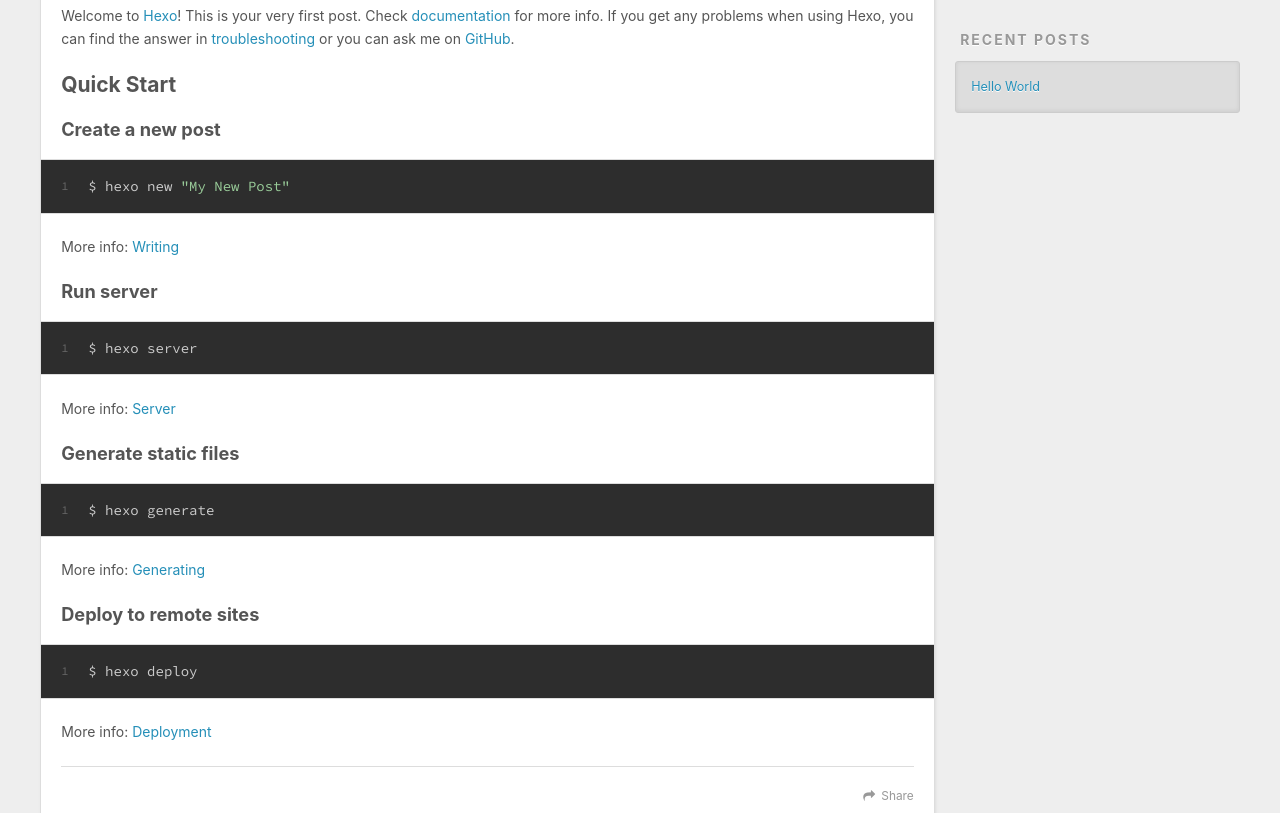
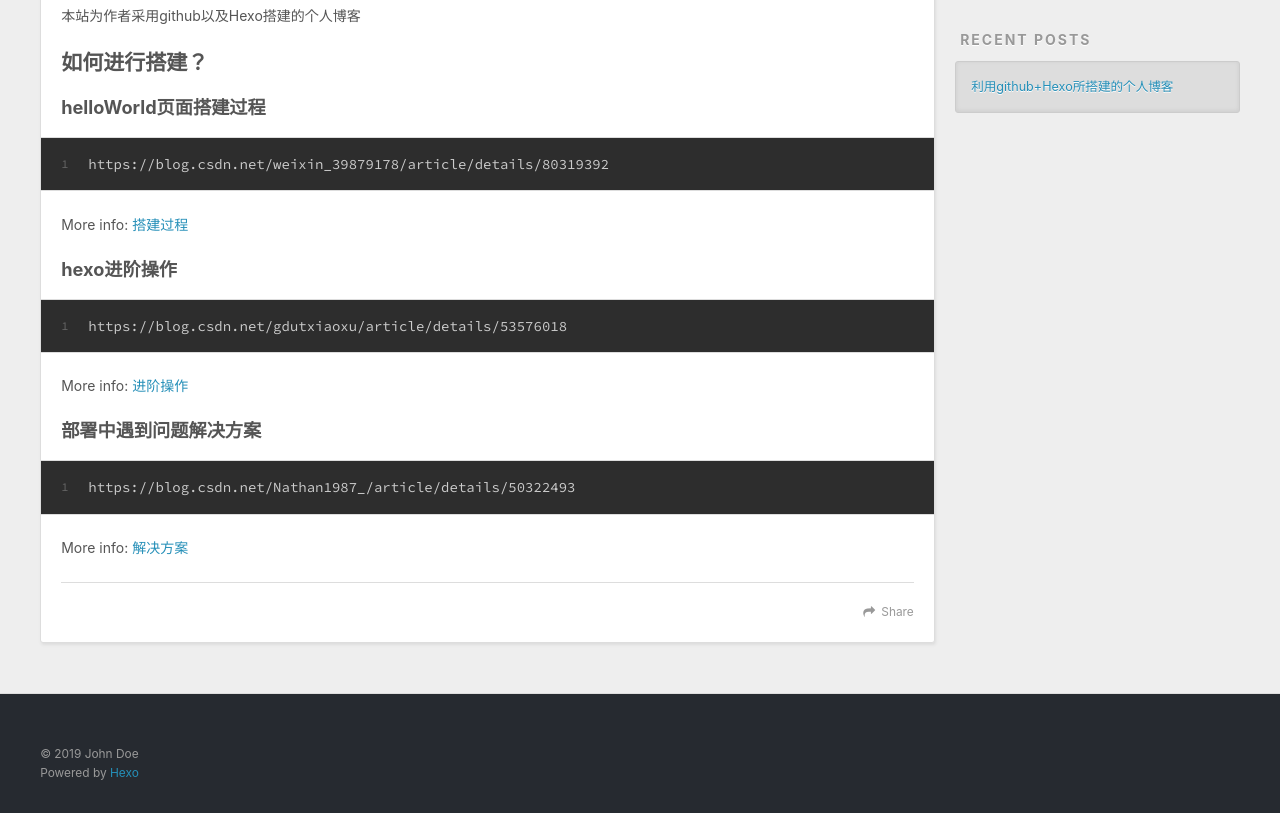
Before and after one commit to iyangpengyu/iyangpengyu, a plain HTML site: page 2019/02/12/hello-world/index.html in a window 1280 px wide. Shown: the part 448-1261 px from the top of the page. Drawn offline with nearby package versions, Linux system fonts and the light colour scheme.

Commit message:
Site updated: 2019-02-12 17:57:19

```diff
--- a/2019/02/12/hello-world/index.html
+++ b/2019/02/12/hello-world/index.html
@@ -5,19 +5,19 @@
 
 
 
-  <title>Hello World | Hexo</title>
+  <title>利用github+Hexo所搭建的个人博客 | Hexo</title>
   <meta name="viewport" content="width=device-width, initial-scale=1, maximum-scale=1">
-  <meta name="description" content="Welcome to Hexo! This is your very first post. Check documentation for more info. If you get any problems when using Hexo, you can find the answer in troubleshooting or you can ask me on GitHub. Quick">
+  <meta name="description" content="本站为作者采用github以及Hexo搭建的个人博客 如何进行搭建？helloWorld页面搭建过程1https://blog.csdn.net/weixin_39879178/article/details/80319392 More info: 搭建过程 hexo进阶操作1https://blog.csdn.net/gdutxiaoxu/article/details/53576018 Mor">
 <meta property="og:type" content="article">
-<meta property="og:title" content="Hello World">
+<meta property="og:title" content="利用github+Hexo所搭建的个人博客">
 <meta property="og:url" content="http://yoursite.com/2019/02/12/hello-world/index.html">
 <meta property="og:site_name" content="Hexo">
-<meta property="og:description" content="Welcome to Hexo! This is your very first post. Check documentation for more info. If you get any problems when using Hexo, you can find the answer in troubleshooting or you can ask me on GitHub. Quick">
+<meta property="og:description" content="本站为作者采用github以及Hexo搭建的个人博客 如何进行搭建？helloWorld页面搭建过程1https://blog.csdn.net/weixin_39879178/article/details/80319392 More info: 搭建过程 hexo进阶操作1https://blog.csdn.net/gdutxiaoxu/article/details/53576018 Mor">
 <meta property="og:locale" content="default">
-<meta property="og:updated_time" content="2019-02-12T08:31:37.509Z">
+<meta property="og:updated_time" content="2019-02-12T09:56:45.556Z">
 <meta name="twitter:card" content="summary">
-<meta name="twitter:title" content="Hello World">
-<meta name="twitter:description" content="Welcome to Hexo! This is your very first post. Check documentation for more info. If you get any problems when using Hexo, you can find the answer in troubleshooting or you can ask me on GitHub. Quick">
+<meta name="twitter:title" content="利用github+Hexo所搭建的个人博客">
+<meta name="twitter:description" content="本站为作者采用github以及Hexo搭建的个人博客 如何进行搭建？helloWorld页面搭建过程1https://blog.csdn.net/weixin_39879178/article/details/80319392 More info: 搭建过程 hexo进阶操作1https://blog.csdn.net/gdutxiaoxu/article/details/53576018 Mor">
 
     <link rel="alternate" href="/iyangpengyu/atom.xml" title="Hexo" type="application/atom+xml">
 
@@ -78,7 +78,7 @@
 
 
     <h1 class="article-title" itemprop="name">
-      Hello World
+      利用github+Hexo所搭建的个人博客
     </h1>
 
 
@@ -86,20 +86,18 @@
 
     <div class="article-entry" itemprop="articleBody">
 
-        <p>Welcome to <a href="https://hexo.io/" target="_blank" rel="noopener">Hexo</a>! This is your very first post. Check <a href="https://hexo.io/docs/" target="_blank" rel="noopener">documentation</a> for more info. If you get any problems when using Hexo, you can find the answer in <a href="https://hexo.io/docs/troubleshooting.html" target="_blank" rel="noopener">troubleshooting</a> or you can ask me on <a href="https://github.com/hexojs/hexo/issues" target="_blank" rel="noopener">GitHub</a>.</p>
-<h2 id="Quick-Start"><a href="#Quick-Start" class="headerlink" title="Quick Start"></a>Quick Start</h2><h3 id="Create-a-new-post"><a href="#Create-a-new-post" class="headerlink" title="Create a new post"></a>Create a new post</h3><figure class="highlight bash"><table><tr><td class="gutter"><pre><span class="line">1</span><br></pre></td><td class="code"><pre><span class="line">$ hexo new <span class="string">"My New Post"</span></span><br></pre></td></tr></table></figure>
-<p>More info: <a href="https://hexo.io/docs/writing.html" target="_blank" rel="noopener">Writing</a></p>
-<h3 id="Run-server"><a href="#Run-server" class="headerlink" title="Run server"></a>Run server</h3><figure class="highlight bash"><table><tr><td class="gutter"><pre><span class="line">1</span><br></pre></td><td class="code"><pre><span class="line">$ hexo server</span><br></pre></td></tr></table></figure>
-<p>More info: <a href="https://hexo.io/docs/server.html" target="_blank" rel="noopener">Server</a></p>
-<h3 id="Generate-static-files"><a href="#Generate-static-files" class="headerlink" title="Generate static files"></a>Generate static files</h3><figure class="highlight bash"><table><tr><td class="gutter"><pre><span class="line">1</span><br></pre></td><td class="code"><pre><span class="line">$ hexo generate</span><br></pre></td></tr></table></figure>
-<p>More info: <a href="https://hexo.io/docs/generating.html" target="_blank" rel="noopener">Generating</a></p>
-<h3 id="Deploy-to-remote-sites"><a href="#Deploy-to-remote-sites" class="headerlink" title="Deploy to remote sites"></a>Deploy to remote sites</h3><figure class="highlight bash"><table><tr><td class="gutter"><pre><span class="line">1</span><br></pre></td><td class="code"><pre><span class="line">$ hexo deploy</span><br></pre></td></tr></table></figure>
-<p>More info: <a href="https://hexo.io/docs/deployment.html" target="_blank" rel="noopener">Deployment</a></p>
+        <p>本站为作者采用github以及Hexo搭建的个人博客</p>
+<h2 id="如何进行搭建？"><a href="#如何进行搭建？" class="headerlink" title="如何进行搭建？"></a>如何进行搭建？</h2><h3 id="helloWorld页面搭建过程"><a href="#helloWorld页面搭建过程" class="headerlink" title="helloWorld页面搭建过程"></a>helloWorld页面搭建过程</h3><figure class="highlight bash"><table><tr><td class="gutter"><pre><span class="line">1</span><br></pre></td><td class="code"><pre><span class="line">https://blog.csdn.net/weixin_39879178/article/details/80319392</span><br></pre></td></tr></table></figure>
+<p>More info: <a href="https://blog.csdn.net/weixin_39879178/article/details/80319392" target="_blank" rel="noopener">搭建过程</a></p>
+<h3 id="hexo进阶操作"><a href="#hexo进阶操作" class="headerlink" title="hexo进阶操作"></a>hexo进阶操作</h3><figure class="highlight bash"><table><tr><td class="gutter"><pre><span class="line">1</span><br></pre></td><td class="code"><pre><span class="line">https://blog.csdn.net/gdutxiaoxu/article/details/53576018</span><br></pre></td></tr></table></figure>
+<p>More info: <a href="https://blog.csdn.net/gdutxiaoxu/article/details/53576018" target="_blank" rel="noopener">进阶操作</a></p>
+<h3 id="部署中遇到问题解决方案"><a href="#部署中遇到问题解决方案" class="headerlink" title="部署中遇到问题解决方案"></a>部署中遇到问题解决方案</h3><figure class="highlight bash"><table><tr><td class="gutter"><pre><span class="line">1</span><br></pre></td><td class="code"><pre><span class="line">https://blog.csdn.net/Nathan1987_/article/details/50322493</span><br></pre></td></tr></table></figure>
+<p>More info: <a href="https://blog.csdn.net/Nathan1987_/article/details/50322493" target="_blank" rel="noopener">解决方案</a></p>
 
 
     </div>
     <footer class="article-footer">
-      <a data-url="http://yoursite.com/2019/02/12/hello-world/" data-id="cjs1kzce700005gwc7cqk9brv" class="article-share-link">Share</a>
+      <a data-url="http://yoursite.com/2019/02/12/hello-world/" data-id="cjs1leeil0000nswcq9idkuqx" class="article-share-link">Share</a>
 
 
     </footer>
@@ -138,7 +136,7 @@
       <ul>
 
           <li>
-            <a href="/iyangpengyu/2019/02/12/hello-world/">Hello World</a>
+            <a href="/iyangpengyu/2019/02/12/hello-world/">利用github+Hexo所搭建的个人博客</a>
           </li>
 
       </ul>
```
Also changed, not shown: archives/2019/02/index.html (+2 -2 lines), archives/2019/index.html (+2 -2 lines), archives/index.html (+2 -2 lines), index.html (+10 -12 lines).
